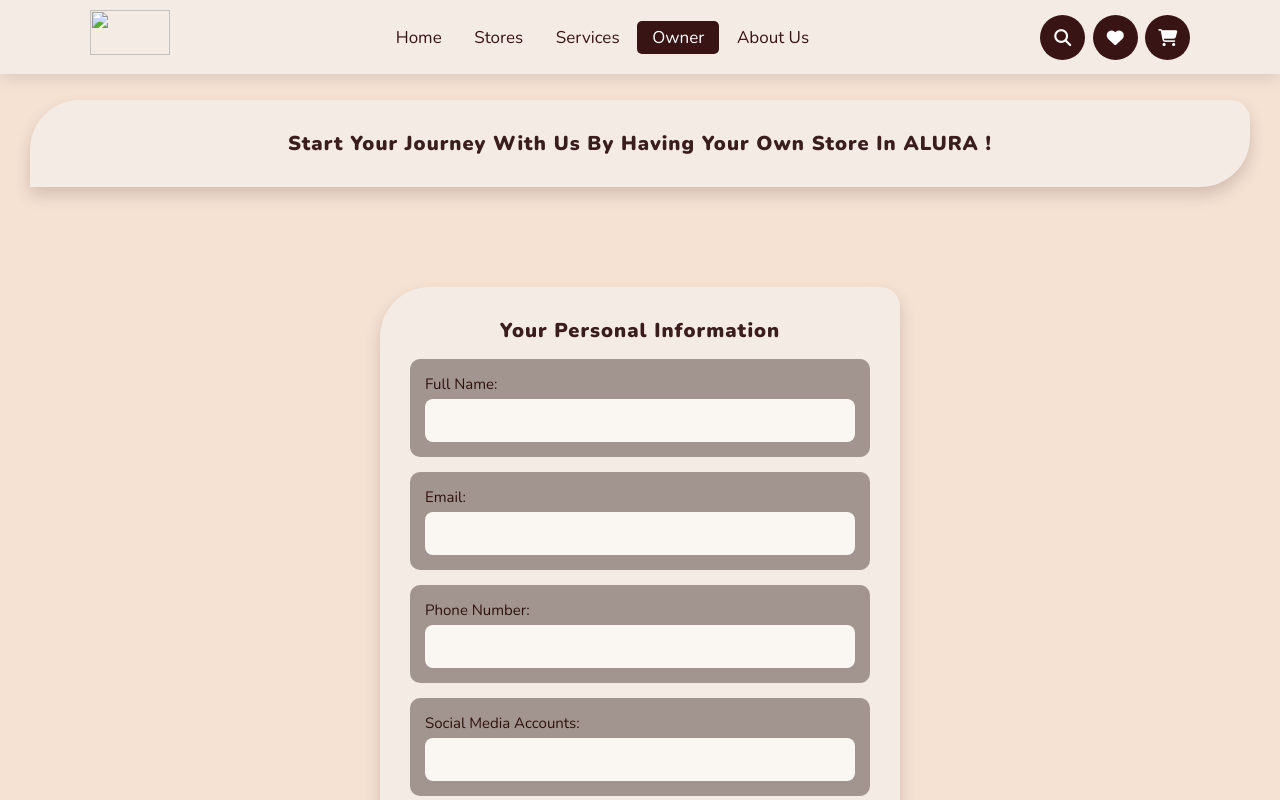
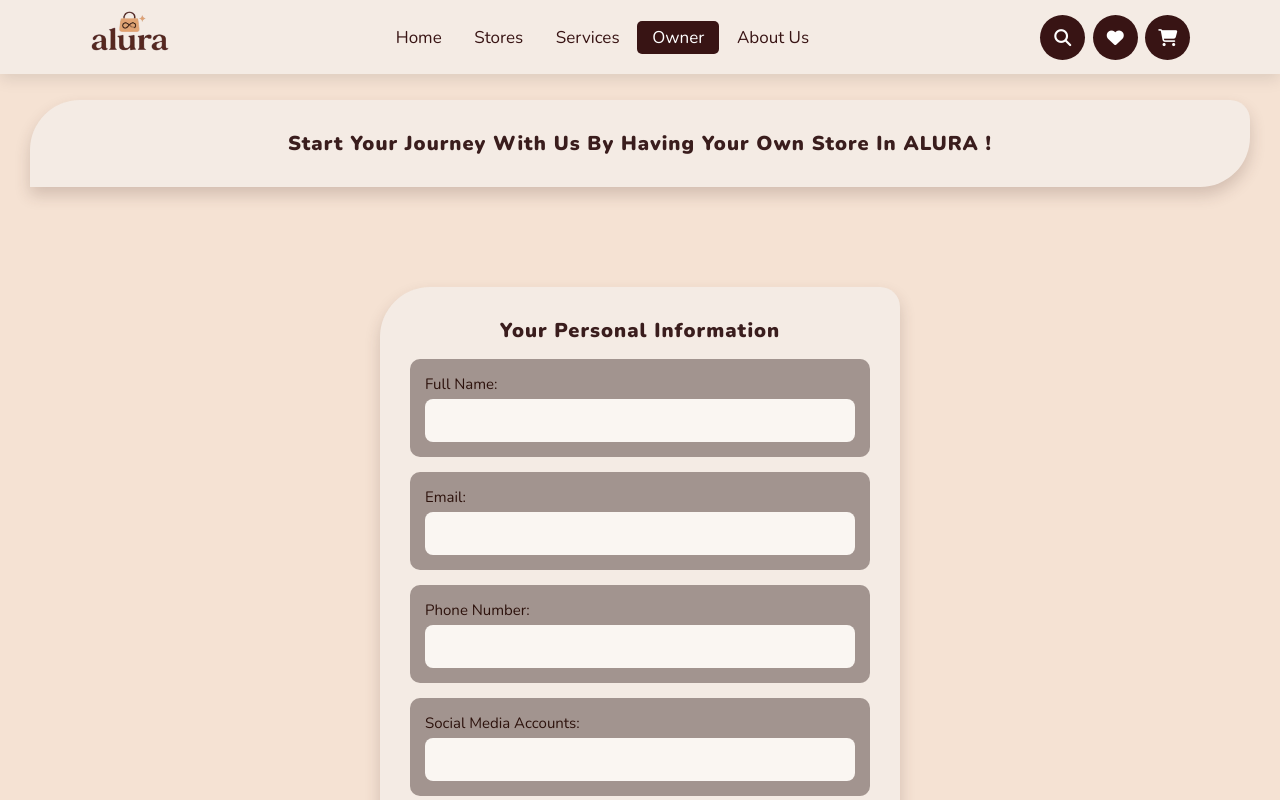
Before and after one commit to Rania-laissaoui/Rania-laissaoui, a plain HTML site: page owner.html in a window 1280 px wide. Shown: the top 800 px of the page. Drawn offline with nearby package versions, Linux system fonts and the light colour scheme.

Commit message:
Update owner.html

```diff
--- a/owner.html
+++ b/owner.html
@@ -12,7 +12,7 @@
 
         <header>
             <a href="#" class="logo"><i class="aluraa">
-                <img src="photo/alura.png" alt="" width="80" height="45"></i></a>
+                <img src="alura.png" alt="" width="80" height="45"></i></a>
            <nav class="navbar">
             <a href="p.html">Home</a>
             <a href="alura1.html">Stores</a>
```
